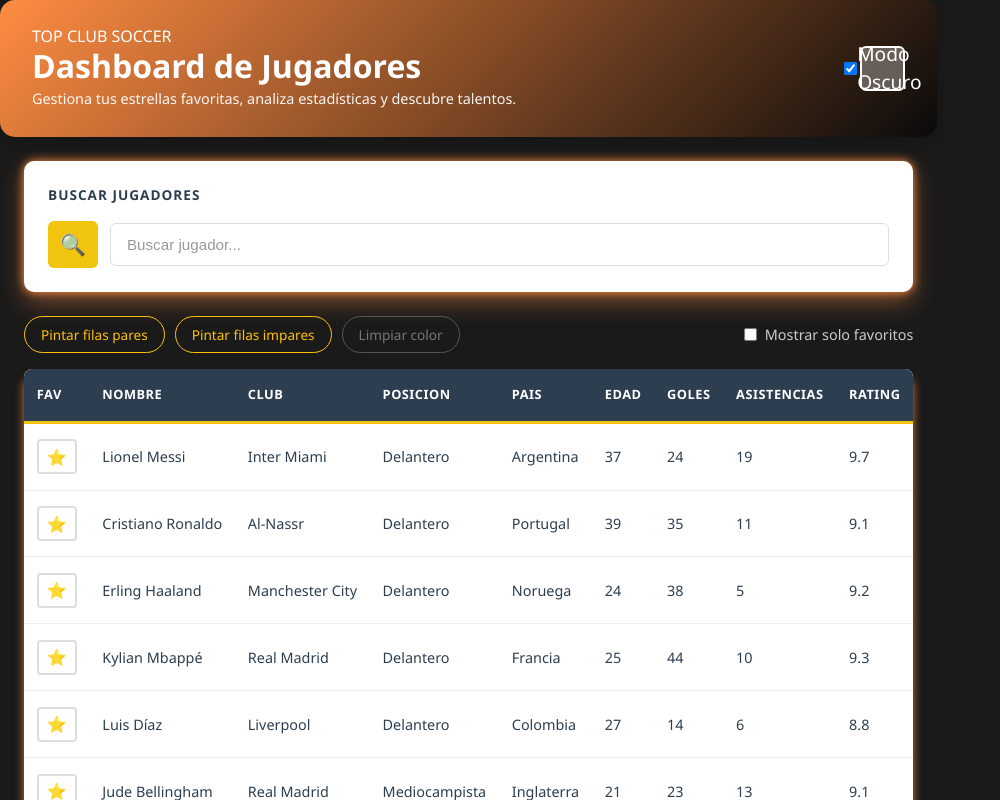
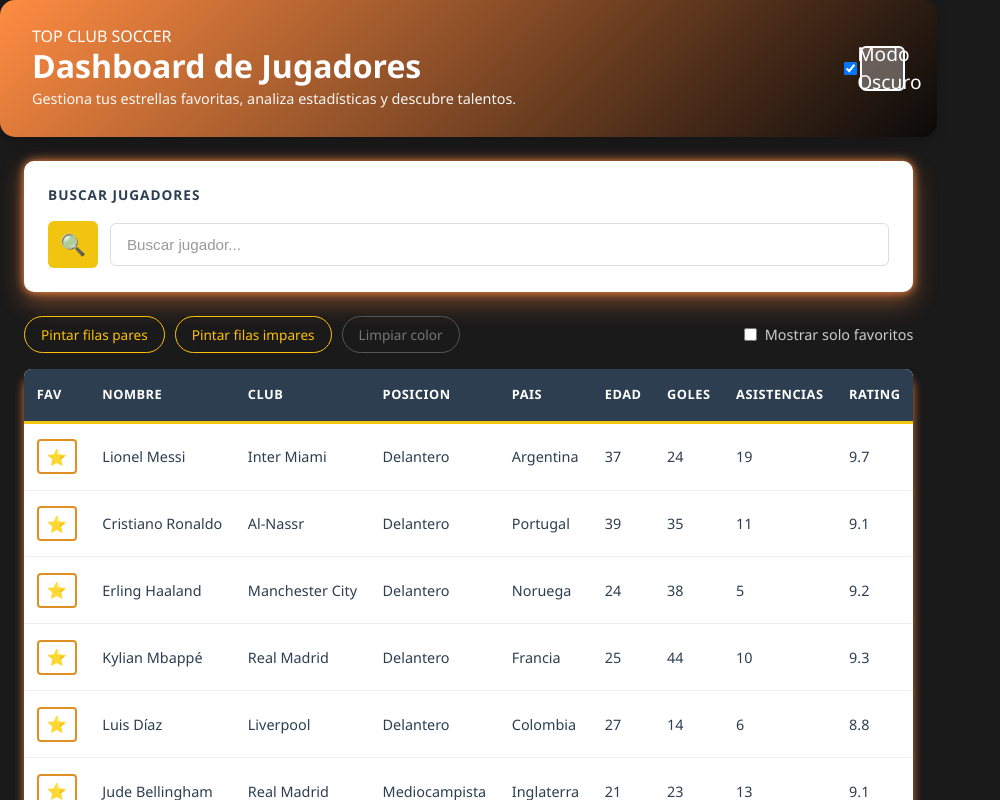
Before and after one commit to JuanEstebanCuellar/FUTBOL-TrabajoFinalProgramacion4, a React (Vite) app: page / in a window 1280 px wide. Shown: the top 800 px of the page, without its empty margins (0-1000 px from the left). Built offline with nearby package versions, Linux system fonts and the light colour scheme.

Commit message:
PlayereCSS

```diff
--- a/src/styles/PlayerTable.css
+++ b/src/styles/PlayerTable.css
@@ -68,7 +68,7 @@
 
 .favorite-btn {
   background: none;
-  border: 2px solid #ddd;
+  border: 2px solid #e08f24;
   color: #ddd;
   padding: 0.3rem 0.5rem;
   border-radius: 4px;
```
